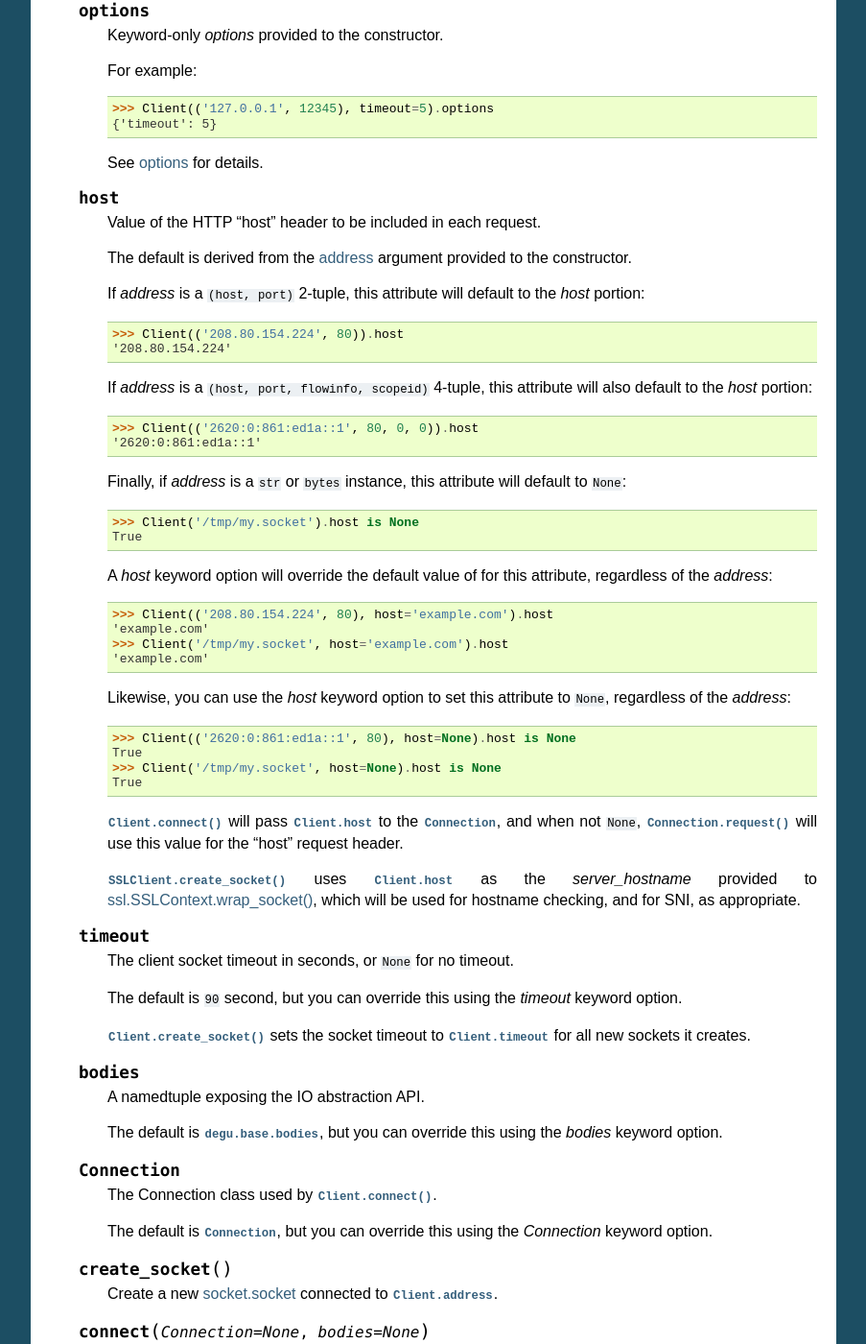
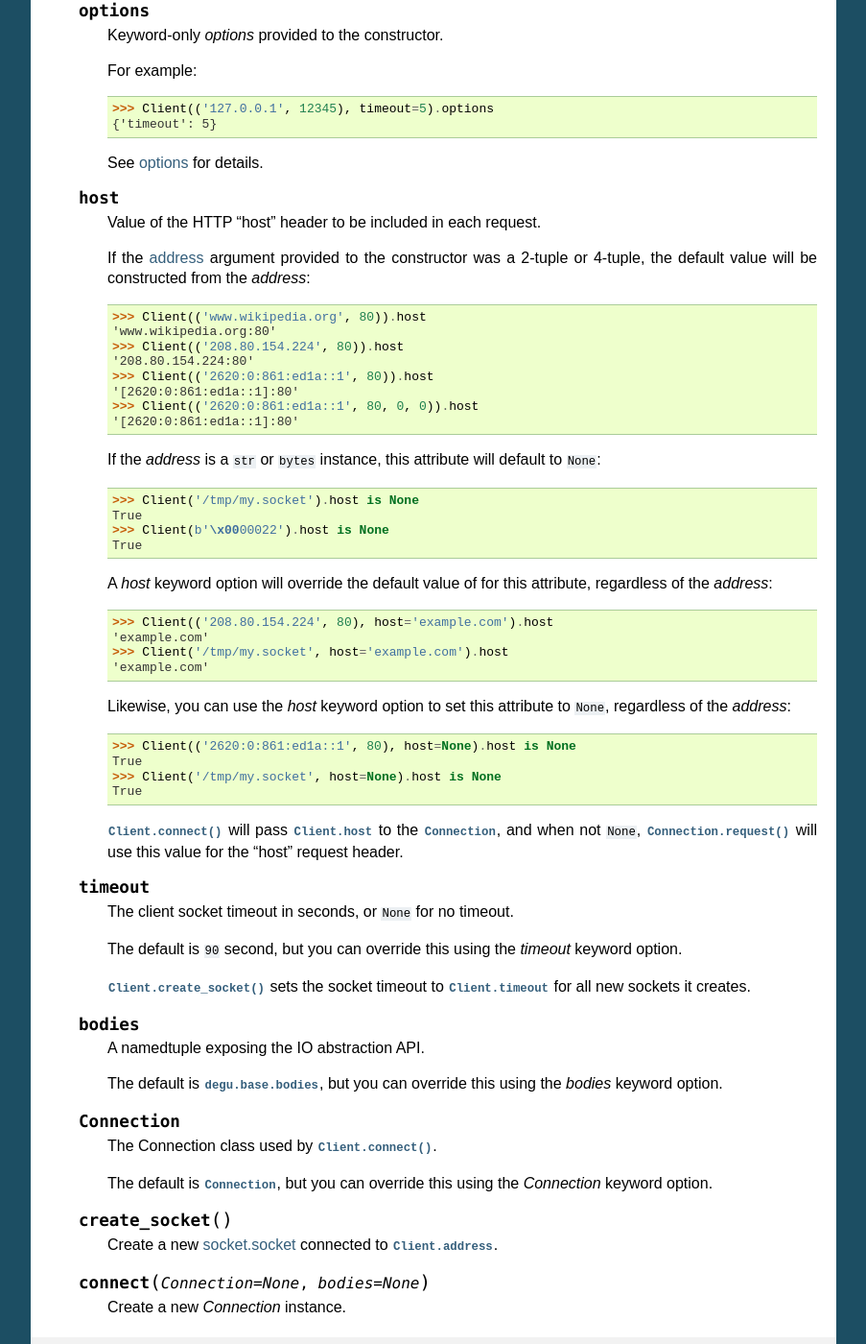
Before and after one commit to json420/degu, a Sphinx documentation site: the page built from doc/degu.client.rst, in a window 1280 px wide and 1400 px high, scrolled down 1693 px. Shown: the whole window at 96% size, without its empty margins (198-1101 px from the left). Built offline with Sphinx 7.4.7, drawn with Linux system fonts in a browser that asks for light colours.

Commit message:
host header and SSL SNI ssl_host need to be different

```diff
--- a/doc/degu.client.rst
+++ b/doc/degu.client.rst
@@ -116,25 +116,25 @@ When creating a :class:`SSLClient`, the first argument can be either a pre-built
 
         Value of the HTTP "host" header to be included in each request.
 
-        The default is derived from the :ref:`client-address` argument provided
-        to the constructor.
+        If the :ref:`client-address` argument provided to the constructor was
+        a 2-tuple or 4-tuple, the default value will be constructed from the
+        *address*:
 
-        If *address* is a ``(host, port)`` 2-tuple, this attribute will default
-        to the *host* portion:
+        >>> Client(('www.wikipedia.org', 80)).host
+        'www.wikipedia.org:80'
+        >>> Client(('208.80.154.224', 80)).host
+        '208.80.154.224:80'
+        >>> Client(('2620:0:861:ed1a::1', 80)).host
+        '[2620:0:861:ed1a::1]:80'
+        >>> Client(('2620:0:861:ed1a::1', 80, 0, 0)).host
+        '[2620:0:861:ed1a::1]:80'
 
-        >>> Client(('208.80.154.224', 80)).host
-        '208.80.154.224'
-
-        If *address* is a ``(host, port, flowinfo, scopeid)`` 4-tuple, this
-        attribute will also default to the *host* portion:
-
-        >>> Client(('2620:0:861:ed1a::1', 80, 0, 0)).host
-        '2620:0:861:ed1a::1'
-
-        Finally, if *address* is a ``str`` or ``bytes`` instance, this attribute
+        If the *address* is a ``str`` or ``bytes`` instance, this attribute
         will default to ``None``:
 
         >>> Client('/tmp/my.socket').host is None
+        True
+        >>> Client(b'\x0000022').host is None
         True
 
         A *host* keyword option will override the default value of for this
@@ -156,10 +156,6 @@ When creating a :class:`SSLClient`, the first argument can be either a pre-built
         :meth:`Client.connect()` will pass :attr:`Client.host` to the
         :class:`Connection`, and when not ``None``, :meth:`Connection.request()`
         will use this value for the "host" request header.
-
-        :meth:`SSLClient.create_socket()` uses :attr:`Client.host` as the
-        *server_hostname* provided to `ssl.SSLContext.wrap_socket()`_, which
-        will be used for hostname checking, and for SNI, as appropriate.
 
     .. attribute:: timeout
 
```
Also changed, not shown: 2 other files.
